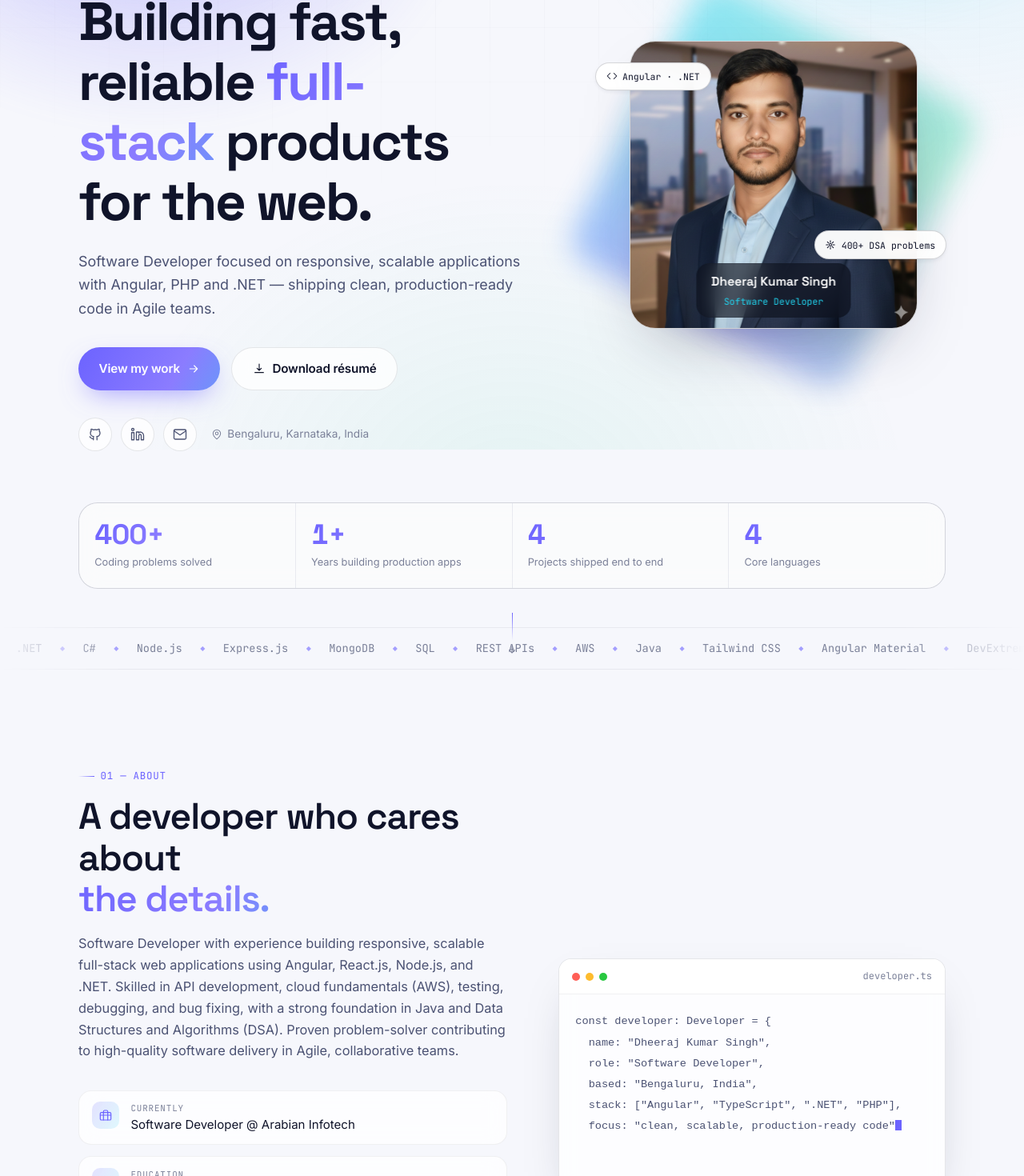
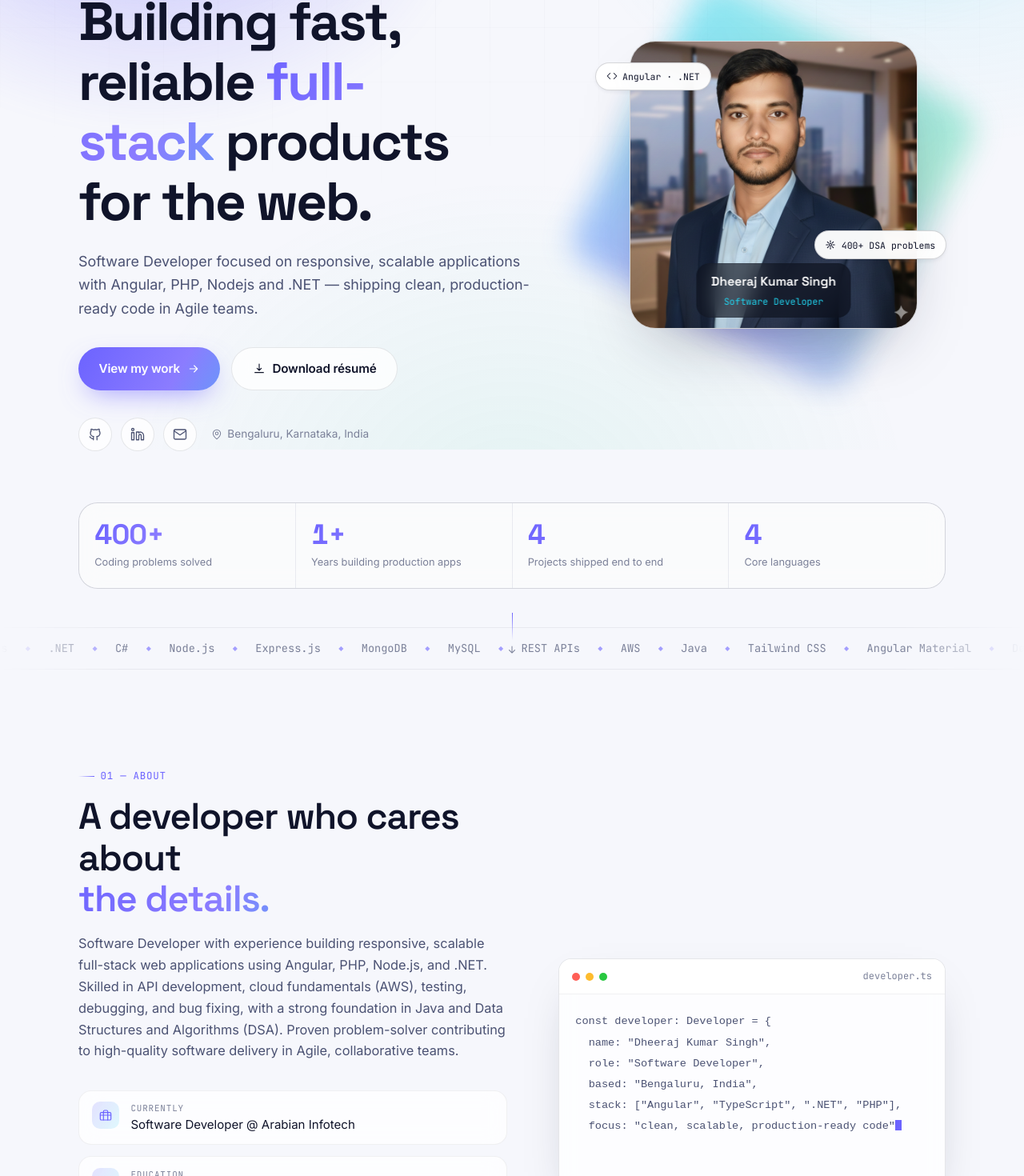
Before and after one commit to Dheeraj25km/portfolio, an Angular app: page / in a window 1280 px wide. Shown: the part 238-1708 px from the top of the page at 80% size. Built offline with nearby package versions, Linux system fonts and the light colour scheme.

Commit message:
Update portfolio.data.ts

```diff
--- a/src/app/core/data/portfolio.data.ts
+++ b/src/app/core/data/portfolio.data.ts
@@ -18,7 +18,7 @@ export const PORTFOLIO_DATA: PortfolioData = {
     trail: 'products for the web.',
   },
   tagline:
-    'Software Developer focused on responsive, scalable applications with Angular, PHP and .NET — shipping clean, production-ready code in Agile teams.',
+    'Software Developer focused on responsive, scalable applications with Angular, PHP, Nodejs and .NET — shipping clean, production-ready code in Agile teams.',
   location: 'Bengaluru, Karnataka, India',
   email: 'dheeraj25122002@gmail.com',
   phone: '+91-7296030779',
@@ -29,17 +29,18 @@ export const PORTFOLIO_DATA: PortfolioData = {
     alt: 'Portrait of Dheeraj Kumar Singh',
   },
   summary:
-    'Software Developer with experience building responsive, scalable full-stack web applications using Angular, React.js, Node.js, and .NET. Skilled in API development, cloud fundamentals (AWS), testing, debugging, and bug fixing, with a strong foundation in Java and Data Structures and Algorithms (DSA). Proven problem-solver contributing to high-quality software delivery in Agile, collaborative teams.',
+    'Software Developer with experience building responsive, scalable full-stack web applications using Angular, PHP, Node.js, and .NET. Skilled in API development, cloud fundamentals (AWS), testing, debugging, and bug fixing, with a strong foundation in Java and Data Structures and Algorithms (DSA). Proven problem-solver contributing to high-quality software delivery in Agile, collaborative teams.',
   marquee: [
     'Angular',
     'TypeScript',
+    'PHP',
     'React.js',
     '.NET',
     'C#',
     'Node.js',
     'Express.js',
     'MongoDB',
-    'SQL',
+    'MySQL',
     'REST APIs',
     'AWS',
     'Java',
@@ -47,6 +48,7 @@ export const PORTFOLIO_DATA: PortfolioData = {
     'Angular Material',
     'DevExtreme',
     'Git',
+    'Github',
     'Testing',
   ],
   socials: [
```
